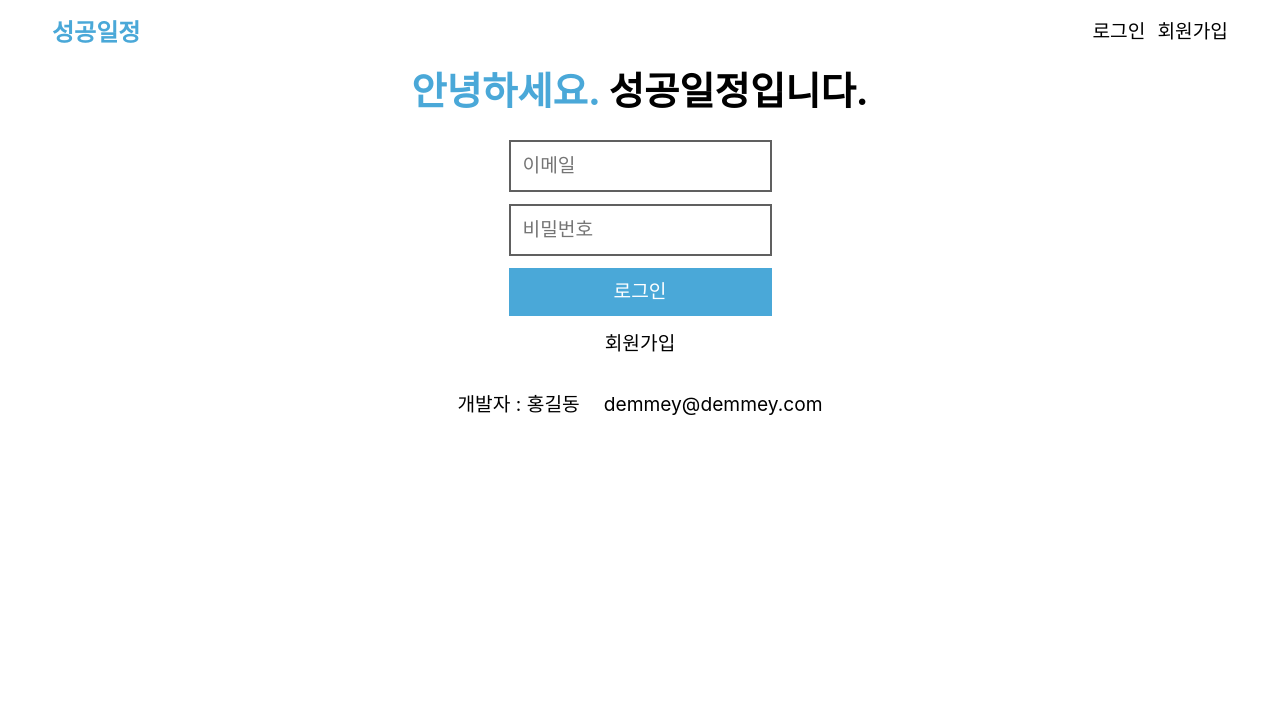
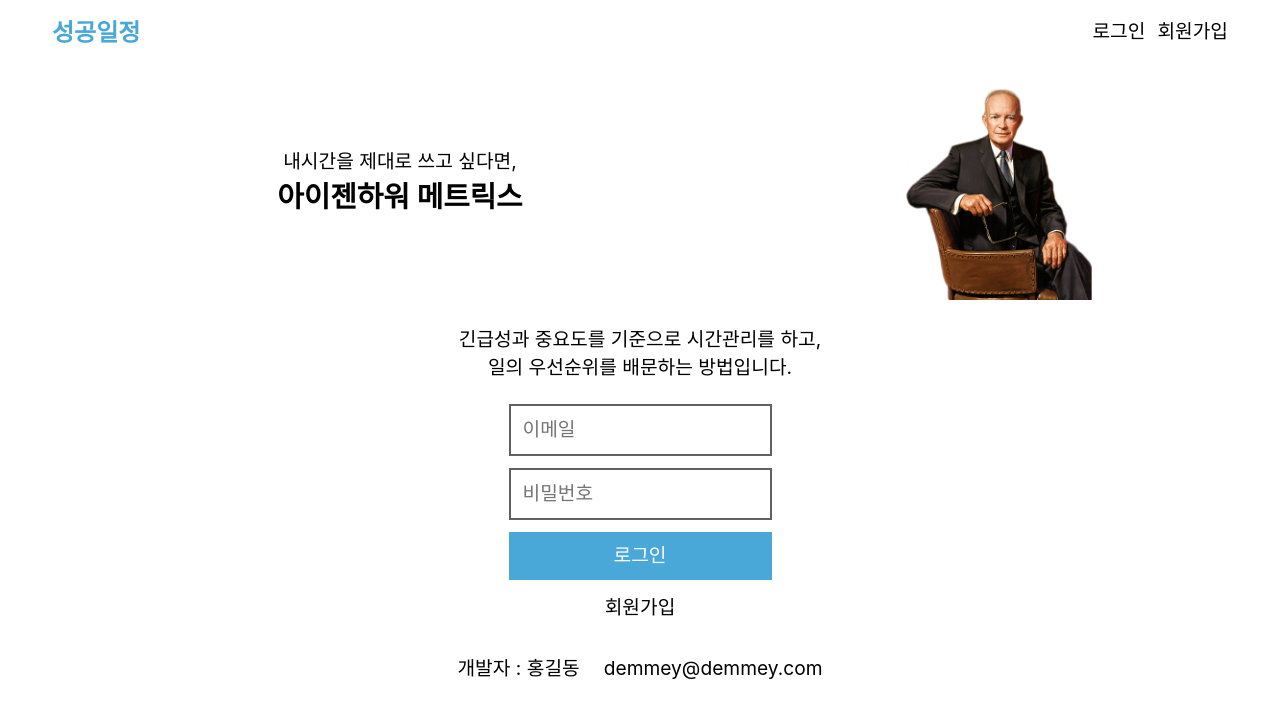
Before and after one commit to LeeDongTak/MyMatrix, a React (Create React App) app in the folder front/: page /signin in a window 1280 px wide. Shown: the top 718 px of the page. Built offline with nearby package versions, Linux system fonts and the light colour scheme.

Commit message:
라우팅 할 때 재렌더링 안되는 문제 해결

```diff
--- a/front/package.json
+++ b/front/package.json
@@ -11,7 +11,7 @@
     "react": "^18.1.0",
     "react-dom": "^18.1.0",
     "react-redux": "^8.0.1",
-    "react-router-dom": "^5.2.0",
+    "react-router-dom": "^6.3.0",
     "react-scripts": "5.0.1",
     "react-transition-group": "^4.4.2",
     "redux": "^4.1.2",
--- a/front/src/App.js
+++ b/front/src/App.js
@@ -3,7 +3,7 @@ import './css/jumbotron.css';
 import './css/matrix.css';
 import './css/footer.css';
 import SignIn from './signin';
-import { Link,Route,Switch } from 'react-router-dom';
+import { Link,Routes,Route,Switch } from 'react-router-dom';
 
 
 
@@ -13,14 +13,10 @@ function App() {
     <div className="App">
         <Header />
 
-        <Switch>
-            <Route exact path="/" basename=""s>
-                <Matrix />
-            </Route>
-            <Route path="/signin">
-                <SignIn/>
-            </Route>
-        </Switch>
+        <Routes>
+            <Route path="/" element={<Matrix />} />
+            <Route path="/signin" element={<SignIn/>} />
+        </Routes>
 
         <Footer />
     </div>
@@ -64,16 +60,7 @@ function Header(){
                 {/* <!-- sign_container --> */}
             </div>
             {/* <!-- header_container --> */}
-        </div>
-    </div>
-  );
-}
 
-// matrix
-function Matrix(){
-  return(
-    <div>
-        <div className="inner">
             <div className="jumbotron_container">
                 <div className="jumbotron_item_main">
                     <div className="jumbotron_item_main_message">
@@ -89,6 +76,16 @@ function Matrix(){
                 </div>
                 {/* <!-- jumbotron_item_sub --> */}
             </div>
+        </div>
+    </div>
+  );
+}
+
+// matrix
+function Matrix(){
+  return(
+    <div>
+        <div className="inner">
             {/* <!-- jumbotron_container --> */}
 
             <div class="matrix_container">
--- a/front/src/signin.js
+++ b/front/src/signin.js
@@ -5,7 +5,7 @@ function SignIn(){
         <div>
             <div className="inner">
                 <div className="signin_container">
-                    <h1><span className="blue">안녕하세요.</span> 성공일정입니다. </h1>
+
                     <div className="signin_form">
                         <input type="text" placeholder="이메일" id="email" />
                         <input type="password" placeholder="비밀번호" id="password" />
```
Also changed, not shown: 1 other file (tests, documents, lock files or other folders).
